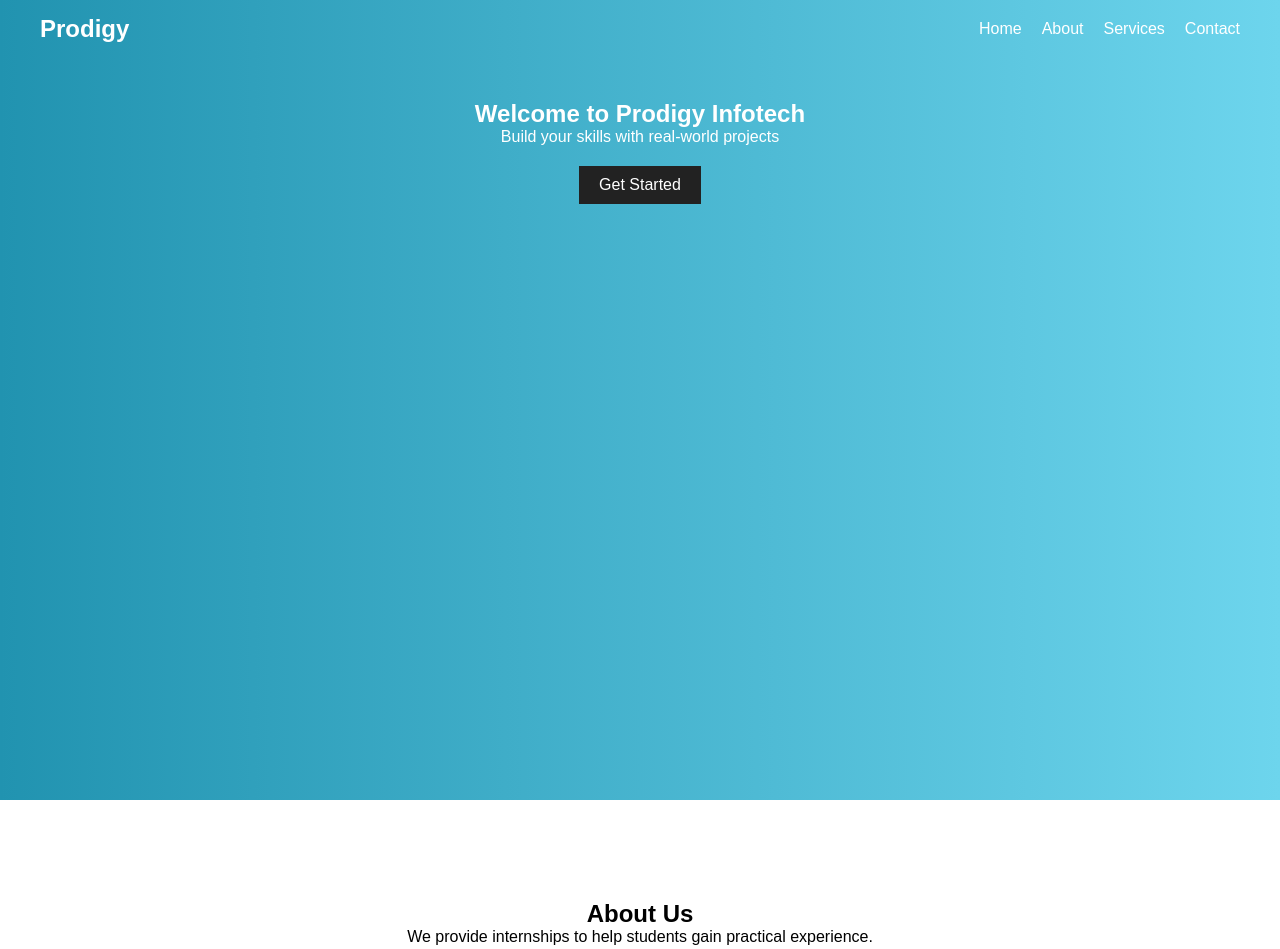
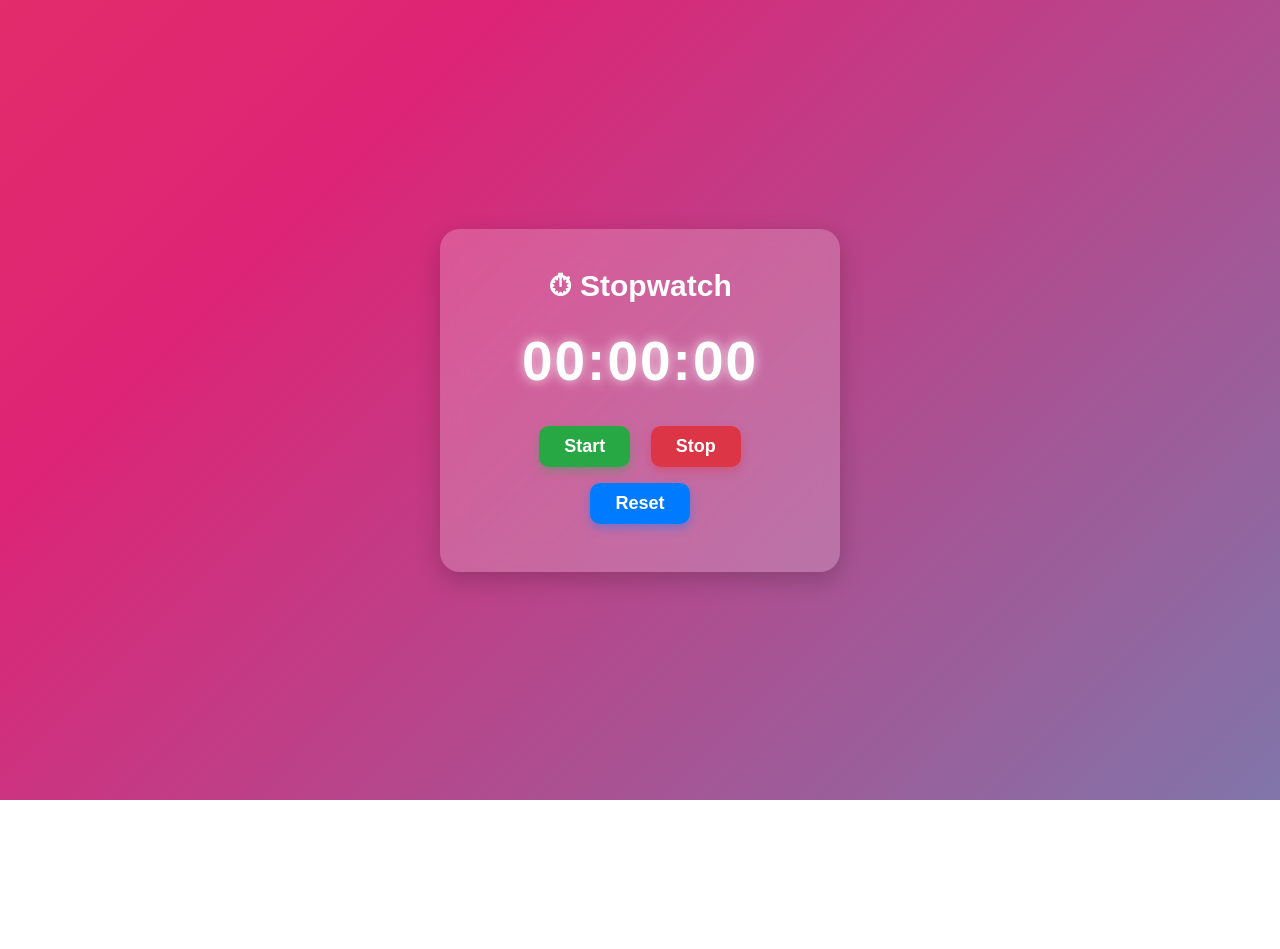
Before and after one commit to Pooja-R-20061028/prodigy-infotech-web, a plain HTML site: page index.html in a window 1280 px wide. Shown: the top 949 px of the page. After the commit the page ends 800 px from the top, so only its background shows below. Drawn offline with Linux system fonts and the light colour scheme.

Commit message:
Added Task 2 – Stopwatch Web Application

```diff
--- a/index.html
+++ b/index.html
@@ -3,42 +3,23 @@
 <head>
     <meta charset="UTF-8">
     <meta name="viewport" content="width=device-width, initial-scale=1.0">
-    <title>Responsive Landing Page</title>
+    <title>Stopwatch - Task 2</title>
     <link rel="stylesheet" href="style.css">
 </head>
 <body>
 
-    <nav id="navbar">
-        <div class="logo">Prodigy</div>
-        <ul class="nav-links">
-            <li><a href="#home">Home</a></li>
-            <li><a href="#about">About</a></li>
-            <li><a href="#services">Services</a></li>
-            <li><a href="#contact">Contact</a></li>
-        </ul>
-    </nav>
+<div class="container">
+    <h1>⏱ Stopwatch</h1>
 
-    <section id="home" class="section hero">
-        <h1>Welcome to Prodigy Infotech</h1>
-        <p>Build your skills with real-world projects</p>
-        <button>Get Started</button>
-    </section>
+    <div class="timer" id="timer">00:00:00</div>
 
-    <section id="about" class="section">
-        <h2>About Us</h2>
-        <p>We provide internships to help students gain practical experience.</p>
-    </section>
+    <div class="buttons">
+        <button id="start">Start</button>
+        <button id="stop">Stop</button>
+        <button id="reset">Reset</button>
+    </div>
+</div>
 
-    <section id="services" class="section">
-        <h2>Our Services</h2>
-        <p>Web Development, App Development, AI & ML Internships</p>
-    </section>
-
-    <section id="contact" class="section">
-        <h2>Contact Us</h2>
-        <p>Email: info@prodigyinfotech.com</p>
-    </section>
-
-    <script src="script.js"></script>
+<script src="script.js"></script>
 </body>
 </html>
--- a/script.js
+++ b/script.js
@@ -1,8 +1,46 @@
-window.addEventListener("scroll", function () {
-    const navbar = document.getElementById("navbar");
-    if (window.scrollY > 50) {
-        navbar.classList.add("scrolled");
-    } else {
-        navbar.classList.remove("scrolled");
-    }
-});
+let hours = 0, minutes = 0, seconds = 0;
+let timerDisplay = document.getElementById("timer");
+let interval = null;
+
+function updateDisplay() {
+    let h = hours < 10 ? "0" + hours : hours;
+    let m = minutes < 10 ? "0" + minutes : minutes;
+    let s = seconds < 10 ? "0" + seconds : seconds;
+
+    timerDisplay.textContent = `${h}:${m}:${s}`;
+}
+
+document.getElementById("start").onclick = () => {
+    if (interval) return;
+
+    interval = setInterval(() => {
+        seconds++;
+
+        if (seconds === 60) {
+            seconds = 0;
+            minutes++;
+        }
+        if (minutes === 60) {
+            minutes = 0;
+            hours++;
+        }
+
+        updateDisplay();
+    }, 1000);
+};
+
+document.getElementById("stop").onclick = () => {
+    clearInterval(interval);
+    interval = null;
+};
+
+document.getElementById("reset").onclick = () => {
+    clearInterval(interval);
+    interval = null;
+
+    hours = 0;
+    minutes = 0;
+    seconds = 0;
+
+    updateDisplay();
+};
--- a/style.css
+++ b/style.css
@@ -2,81 +2,68 @@
     margin: 0;
     padding: 0;
     box-sizing: border-box;
-    font-family: Arial, sans-serif;
+    font-family: "Poppins", sans-serif;
 }
 
 body {
-    scroll-behavior: smooth;
+    height: 100vh;
+    display: flex;
+    justify-content: center;
+    align-items: center;
+
+    background: linear-gradient(135deg, #ff512f, #dd2476, #24c6dc);
+    background-size: 300% 300%;
+    animation: gradientMove 8s infinite alternate ease-in-out;
 }
 
-/* Navbar */
-nav {
-    position: fixed;
-    top: 0;
-    width: 100%;
-    padding: 15px 40px;
-    display: flex;
-    justify-content: space-between;
-    align-items: center;
-    background: transparent;
-    transition: 0.3s;
-    z-index: 1000;
+@keyframes gradientMove {
+    from { background-position: left; }
+    to { background-position: right; }
 }
 
-nav.scrolled {
-    background-color: #222;
+.container {
+    background: rgba(255, 255, 255, 0.2);
+    padding: 40px;
+    width: 90%;
+    max-width: 400px;
+    border-radius: 20px;
+    text-align: center;
+    backdrop-filter: blur(12px);
+    box-shadow: 0px 8px 25px rgba(0,0,0,0.2);
 }
 
-.logo {
+h1 {
+    margin-bottom: 20px;
     color: white;
-    font-size: 24px;
-    font-weight: bold;
+    font-size: 30px;
 }
 
-.nav-links {
-    list-style: none;
-    display: flex;
+.timer {
+    font-size: 55px;
+    color: #ffffff;
+    font-weight: 700;
+    margin: 25px 0;
+    letter-spacing: 2px;
+    text-shadow: 0 0 12px rgba(255,255,255,0.8);
 }
 
-.nav-links li {
-    margin-left: 20px;
+.buttons button {
+    padding: 10px 25px;
+    margin: 8px;
+    border: none;
+    border-radius: 10px;
+    cursor: pointer;
+    font-size: 18px;
+    color: white;
+    transition: 0.3s;
+    font-weight: 600;
 }
 
-.nav-links a {
-    color: white;
-    text-decoration: none;
-    font-size: 16px;
+#start { background: #28a745; box-shadow: 0 4px 10px rgba(40,167,69,0.4); }
+#stop { background: #dc3545; box-shadow: 0 4px 10px rgba(220,53,69,0.4); }
+#reset { background: #007bff; box-shadow: 0 4px 10px rgba(0,123,255,0.4); }
+
+.buttons button:hover {
+    transform: translateY(-3px);
+    opacity: 0.9;
 }
-
-.nav-links a:hover {
-    color: #00bcd4;
-}
-
-/* Sections */
-.section {
-    min-height: 100vh;
-    padding: 100px 40px;
-    text-align: center;
-}
-
-.hero {
-    background: linear-gradient(to right, #2193b0, #6dd5ed);
-    color: white;
-}
-
-.hero button {
-    padding: 10px 20px;
-    border: none;
-    background: #222;
-    color: white;
-    font-size: 16px;
-    cursor: pointer;
-    margin-top: 20px;
-}
-
-/* Responsive */
-@media (max-width: 768px) {
-    .nav-links {
-        flex-direction: column;
-    }
-}
```
